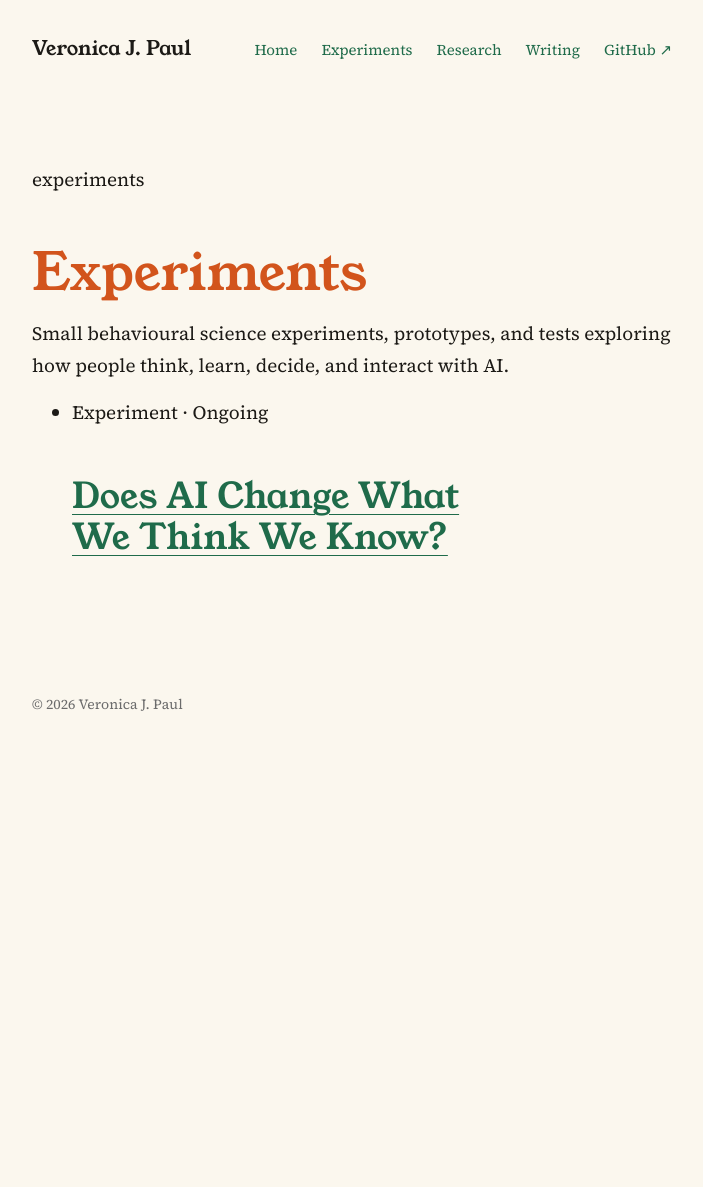
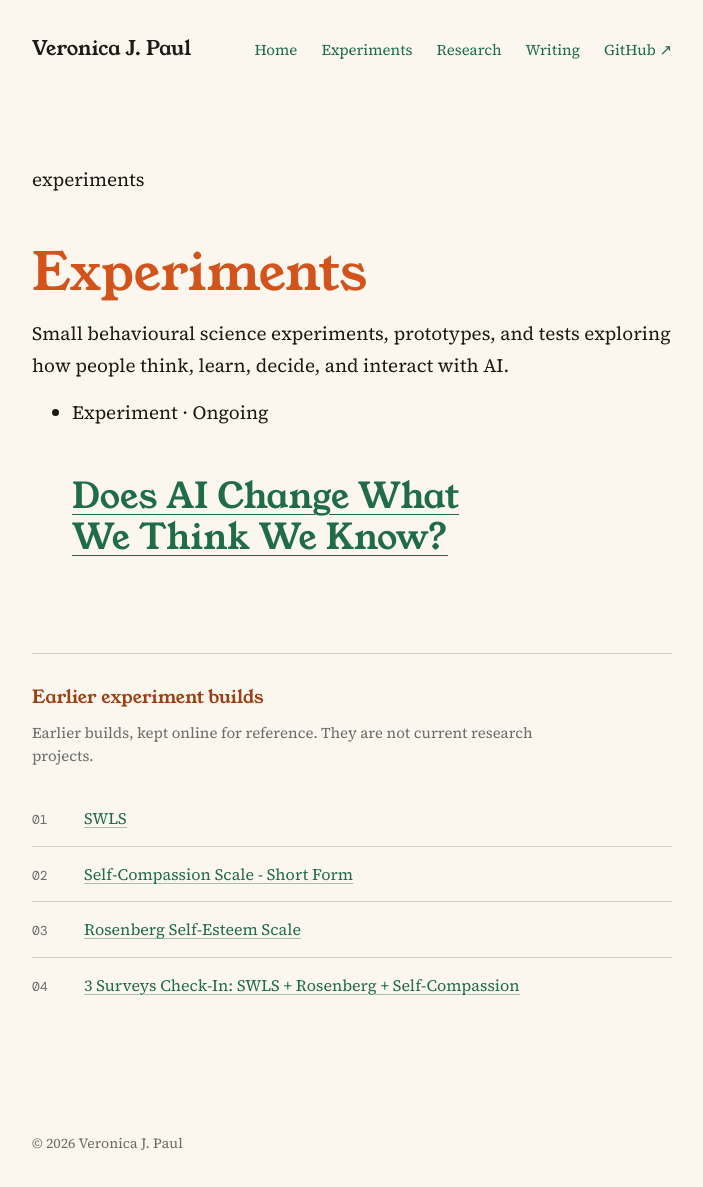
Before and after one commit to veronjp/veronicajpaul, a Jekyll site: the page built from experiments/index.html, in a window 1280 px wide. Shown: the whole page, without its empty margins (288-991 px from the left). Built offline with Jekyll 4.4.1, drawn with Linux system fonts in a browser that asks for light colours; before the commit the page ends 900 px from its top, so only the background shows below that.

Commit message:
preserve legacy experiment pages

```diff
--- a/assets/css/style.css
+++ b/assets/css/style.css
@@ -388,3 +388,89 @@ body > footer p {
     font-size: 1.125rem;
   }
 }
+
+
+/* ==========================================================================
+   10. EXPERIMENTS PAGE: EARLIER EXPERIMENT BUILDS
+   ========================================================================== */
+
+/* Deliberately quieter than the current experiments above it: smaller
+   heading, grey introduction, plain numbered list, thin rules.
+   The rule colour is a local variable, like in Selected Work. */
+.legacy-builds {
+  --legacy-rule: rgba(28, 26, 22, 0.16);
+  margin-top: var(--space-8);
+  padding-top: var(--space-5);
+  border-top: 1px solid var(--legacy-rule);
+}
+
+/* Burnt orange and small, so it reads as secondary. */
+.legacy-builds__heading {
+  margin: 0 0 var(--space-3);
+  font-size: 1.125rem;
+  line-height: 1.25;
+  color: var(--color-burnt);
+}
+
+.legacy-builds__intro {
+  max-width: 34em;
+  margin: 0 0 var(--space-5);
+  font-size: 0.9375rem;
+  line-height: 1.55;
+  color: var(--color-grey);
+}
+
+/* A CSS counter numbers the rows (01, 02, ...) without extra HTML.
+   The number is a small DM Mono label in grey. */
+.legacy-builds__list {
+  margin: 0;
+  padding: 0;
+  list-style: none;
+  counter-reset: legacy-build;
+}
+
+.legacy-builds__item {
+  display: grid;
+  grid-template-columns: 2rem minmax(0, 1fr);
+  column-gap: var(--space-3);
+  align-items: baseline;
+  padding-block: var(--space-3);
+  border-bottom: 1px solid var(--legacy-rule);
+  counter-increment: legacy-build;
+}
+
+.legacy-builds__item:last-child {
+  border-bottom: 0;
+}
+
+.legacy-builds__item::before {
+  content: counter(legacy-build, decimal-leading-zero);
+  font-family: var(--font-mono);
+  font-size: 0.8125rem;
+  line-height: 1.5;
+  color: var(--color-grey);
+}
+
+/* Green, slightly smaller than body text, with a soft underline that
+   becomes solid on hover. minmax(0, 1fr) above lets long titles wrap. */
+.legacy-builds__link {
+  font-size: 1rem;
+  line-height: 1.4;
+  text-decoration-color: rgba(31, 107, 74, 0.4);
+}
+
+.legacy-builds__link:hover {
+  text-decoration-color: currentColor;
+}
+
+@media (min-width: 34rem) {
+  .legacy-builds {
+    margin-top: var(--space-9);
+    padding-top: var(--space-6);
+  }
+
+  .legacy-builds__item {
+    grid-template-columns: 2.5rem minmax(0, 1fr);
+    padding-block: var(--space-4);
+  }
+}
--- a/experiments/index.html
+++ b/experiments/index.html
@@ -49,3 +49,23 @@ title: Experiments
     <p class="experiment-list__empty">Experiments will appear here as they are built.</p>
   {% endif %}
 </section>
+
+<section class="legacy-builds" aria-labelledby="legacy-builds-heading">
+  <h2 class="legacy-builds__heading" id="legacy-builds-heading">Earlier experiment builds</h2>
+  <p class="legacy-builds__intro">Earlier builds, kept online for reference. They are not current research projects.</p>
+
+  <ul class="legacy-builds__list">
+    <li class="legacy-builds__item">
+      <a class="legacy-builds__link" href="{{ '/swls.html' | relative_url }}">SWLS</a>
+    </li>
+    <li class="legacy-builds__item">
+      <a class="legacy-builds__link" href="{{ '/scs.html' | relative_url }}">Self-Compassion Scale - Short Form</a>
+    </li>
+    <li class="legacy-builds__item">
+      <a class="legacy-builds__link" href="{{ '/rosenbergselfesteem-scale.html' | relative_url }}">Rosenberg Self-Esteem Scale</a>
+    </li>
+    <li class="legacy-builds__item">
+      <a class="legacy-builds__link" href="{{ '/all-surveys.html' | relative_url }}">3 Surveys Check-In: SWLS + Rosenberg + Self-Compassion</a>
+    </li>
+  </ul>
+</section>
```
